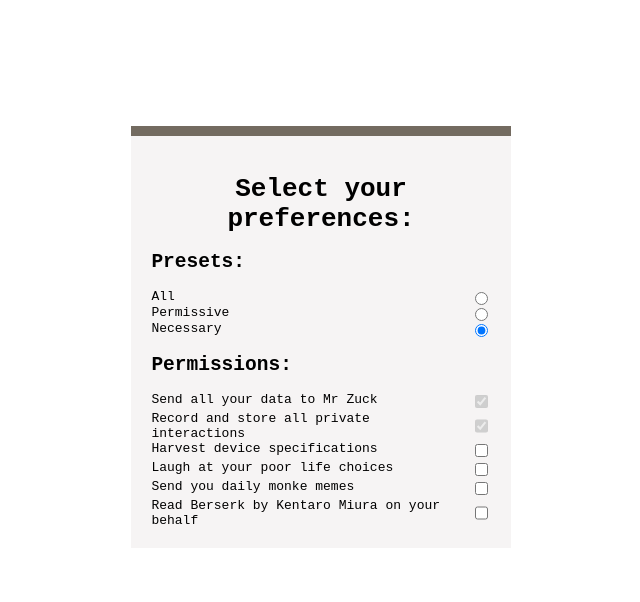
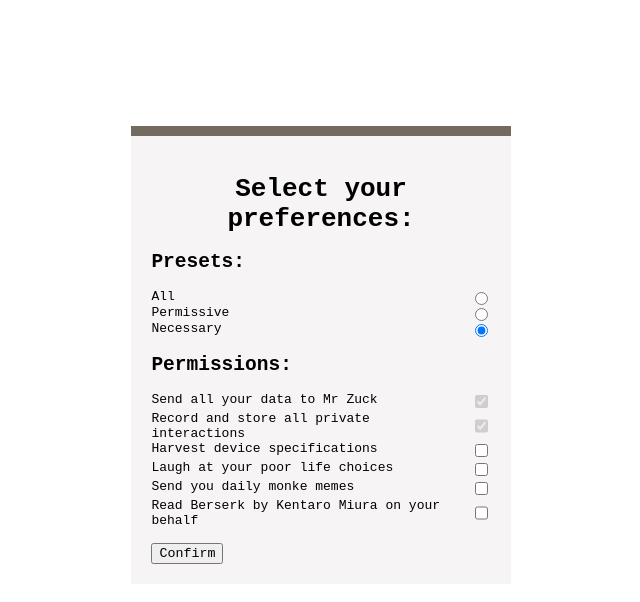
Before and after one commit to dochiasebastian/workshops, a plain HTML site: page 1. Basic Web Development/index.html in a window 1280 px wide. Shown: the whole page, without its empty margins (319-959 px from the left). Drawn offline with Linux system fonts and the light colour scheme.

Commit message:
feat: added form submission

```diff
--- a/1. Basic Web Development/index.html
+++ b/1. Basic Web Development/index.html
@@ -61,6 +61,7 @@
                         <input id="read" name="permissionAll" type="checkbox" value="read" />
                     </div>
                 </form>
+                <button type="submit" onclick="onSubmit()" class="btnConfirm">Confirm</button>
             </div>
         </div>
     </div>
--- a/1. Basic Web Development/script.js
+++ b/1. Basic Web Development/script.js
@@ -40,6 +40,18 @@ addListenerToRadios = (radios, boxes) => {
     });
 }
 
+onSubmit = () => {
+    const data = document.getElementById('data').checked;
+    const record = document.getElementById('record').checked;
+    const harvest = document.getElementById('harvest').checked;
+    const laugh = document.getElementById('laugh').checked;
+    const send = document.getElementById('send').checked;
+    const read = document.getElementById('read').checked;
+
+    const message = `{"data": "${data}", "record": "${record}", "harvest": "${harvest}", "laugh": "${laugh}", "send": "${send}", "read": "${read}"}`
+    console.log(message);
+}
+
 changeBoxesState = (boxes, state) => {
     boxes.forEach(box => {
         box.checked = state;
--- a/1. Basic Web Development/styles.css
+++ b/1. Basic Web Development/styles.css
@@ -42,6 +42,10 @@
     justify-self: end;
 }
 
+.btnConfirm {
+    margin-top: 15px;
+}
+
 @media only screen and (max-width: 1240px) {
     .preferences {
         width: fit-content;
```
Also changed, not shown: 1. Basic Web Development/server/server.js (added).
